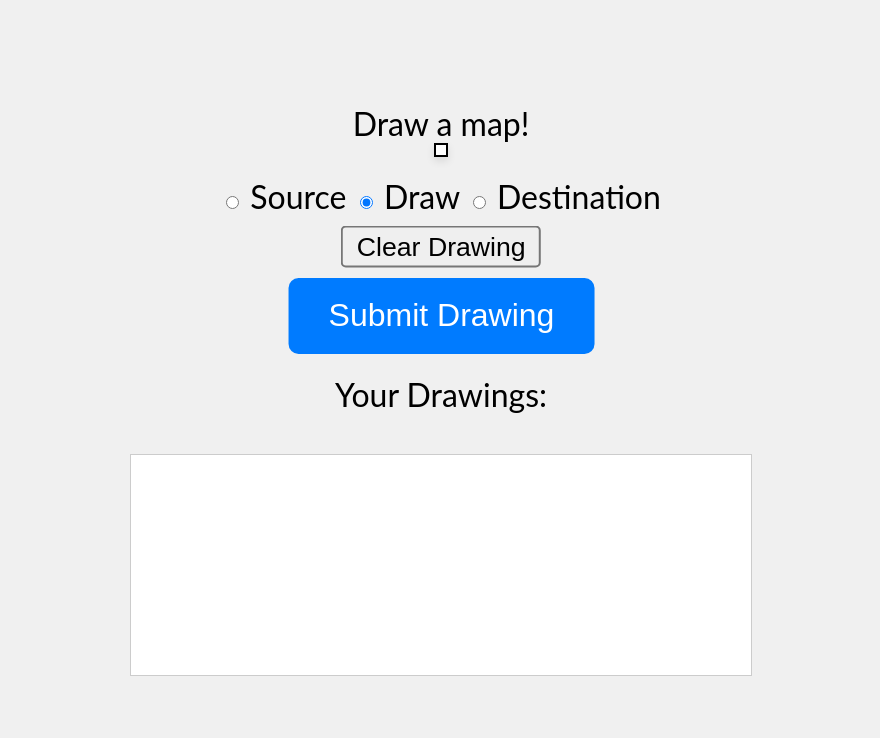
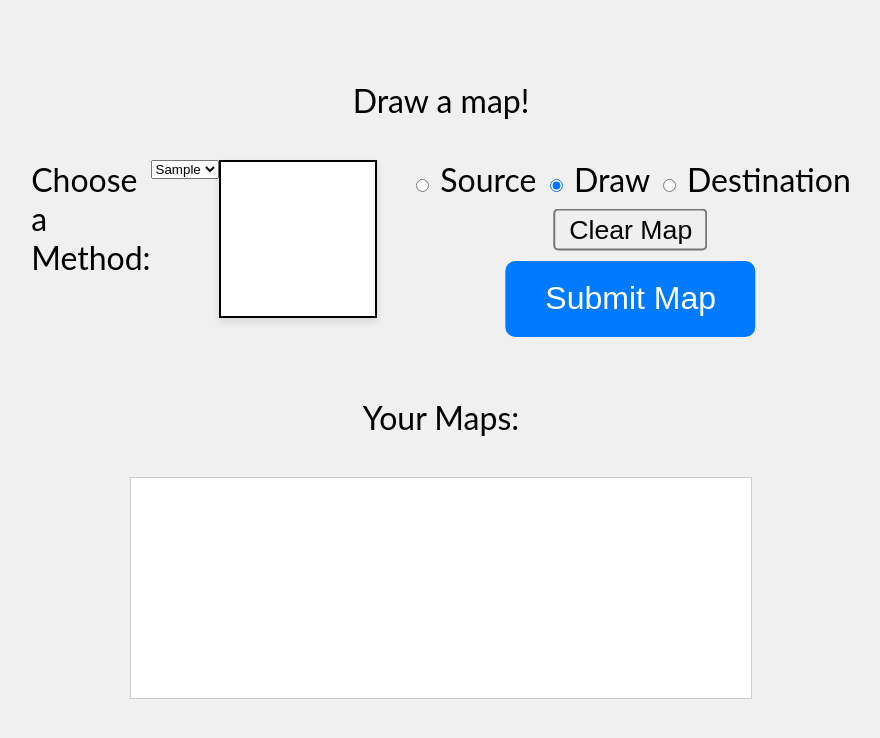
Before and after one commit to Michael-Brukson/AStar, a Flask app: template templates/index.html in a window 1280 px wide. Shown: the top 738 px of the page, without its empty margins (199-1079 px from the left). Run offline with Flask 3, Linux system fonts and the light colour scheme; the template is opened without the code that fills it: most values are stand-ins (such as "Sample title", 1, 10 or a date in 2020).

Commit message:
added checking for empty path in frontend, added different heuristic evaluating methods (chebyshev, manhattan), added passing through of h_method to frontend.

```diff
--- a/__init__.py
+++ b/__init__.py
@@ -12,7 +12,7 @@ from utils import Plotting
 def route_(app: Flask) -> routing.Map:
     @app.route('/', methods=['GET'])
     def index():
-        return render_template("index.html", canvas_dim = app.config['CANVAS_DIM'])
+        return render_template("index.html", canvas_dim = app.config['CANVAS_DIM'], h_methods = app.config['H_METHODS'])
 
     def save_file(file: FileStorage) -> str:
         if file.filename == '':
@@ -60,6 +60,7 @@ def create_app() -> Flask:
     app.config['UPLOAD_FOLDER'] = './mazes'
     app.config['ASTAR'] = AStar(**app.config['CANVAS_DIM'])
     app.config['PLOTTER'] = Plotting()
+    app.config['H_METHODS'] = ["euclidean", "manhattan", "chebyshev"]
 
     route_(app)
 
--- a/main.py
+++ b/main.py
@@ -29,7 +29,7 @@ def astar_tkinter(plotter: Plotting = Plotting()) -> None:
     grid, src, dest = plotter.from_image("mazes/2026-02-19T003933.795Z.png")
     print(f"{src} -> {dest}")
 
-    a: AStar = AStar(x=grid.shape[0], y=grid.shape[1])
+    a: AStar = AStar(*grid.shape)
 
     # Run the A* search algorithm
     path: np.ndarray = np.array(a.search(grid, src, dest))
--- a/static/css/index.css
+++ b/static/css/index.css
@@ -17,6 +17,18 @@ button{
 
 div {
     margin: 20px;
+    display: flex;
+    position: relative;
+}
+
+.vertical {
+    flex-direction: column;
+    overflow: hidden;
+}
+
+#h_method {
+    align-self: flex-start;
+    width: fit-content;
 }
 
 #drawingCanvas {
@@ -26,7 +38,7 @@ div {
     margin-bottom: 20px;
 }
 
-#submitDrawing {
+#submitMap {
     padding: 10px 20px;
     font-size: 16px;
     color: #fff;
@@ -35,15 +47,22 @@ div {
     border-radius: 5px;
     cursor: pointer;
     transition: background-color 0.3s ease;
+    align-self: center;
+    max-width: 75%;
 }
 
-#submitDrawing:hover {
+#submitMap:hover {
     background-color: #0056b3;
 }
 
-#submitDrawing:disabled {
+#submitMap:disabled {
     background-color: #ccc;
     cursor: not-allowed;
+}
+
+#clearMap{
+    align-self: center;
+    max-width: 100%;
 }
 
 #imagesContainer {
--- a/static/js/index.js
+++ b/static/js/index.js
@@ -2,8 +2,8 @@ const canvas = document.getElementById('drawingCanvas');
 const ctx = canvas.getContext('2d', { willReadFrequently: true });
 const drawingLabel = document.getElementById('drawingLabel');
 const imagesContainer = document.getElementById('imagesContainer');
-const submitDrawing = document.getElementById('submitDrawing');
-const clearDrawing = document.getElementById('clearDrawing');
+const submitMap = document.getElementById('submitMap');
+const clearMap = document.getElementById('clearMap');
 const radios = document.querySelectorAll('input[name="pencil"]');
 let drawing = false;
 
@@ -17,8 +17,8 @@ const RED = [255, 0, 0, 255];
 const BLUE = [0, 0, 255, 255];
 const COLORS = {"source":"red", "draw":"black", "destination":"blue"};
 
-submitDrawing.addEventListener('click', submitCanvas);
-clearDrawing.addEventListener('click', clearCanvas);
+submitMap.addEventListener('click', submitCanvas);
+clearMap.addEventListener('click', clearCanvas);
 
 canvas.addEventListener('mousedown', startDrawing);
 canvas.addEventListener('mouseup', stopDrawing);
@@ -174,7 +174,13 @@ async function submitCanvas(event) {
     imagesContainer.appendChild(img);
 
     const path = await sendImage(dataURL);
-    drawPath(path);
+
+    if (!isEmpty(path)){
+        drawPath(path);
+    }
+    else {
+        alert('destination is unreachable!');
+    }
 }
 
 function clearCanvas(event) {
--- a/templates/index.html
+++ b/templates/index.html
@@ -5,8 +5,19 @@
     <title>AStar Demo</title>
 </head>
 <body>
-    <label id="drawingLabel">Draw a map!</label>
+    <label for="drawingCanvas" id="drawingLabel">Draw a map!</label>
+    <div>
+        <div>
+            <label for="h_method">Choose a Method:</label>
+            <select id="h_method" name="h_method">
+                {% for h_method in h_methods %}
+                    <option value="{{ h_method }}">{{ h_method }}</option>
+                {% endfor %}
+            </select>
+
             <canvas id="drawingCanvas" width="{{ canvas_dim['width'] }}" height="{{ canvas_dim['height'] }}"></canvas>
+        </div>
+        <div class="vertical">
             <span id="radios">
                 <input type="radio" id="source" name="pencil" value="source">
                 <label for="source">Source</label>
@@ -15,9 +26,12 @@
                 <input type="radio" id="destination" name="pencil" value="destination">
                 <label for="destination">Destination</label>
             </span>
-    <button id="clearDrawing">Clear Drawing</button>
-    <button id="submitDrawing">Submit Drawing</button>
-    <div>Your Drawings:</div>
+
+            <button id="clearMap">Clear Map</button>
+            <button id="submitMap">Submit Map</button>
+        </div>
+    </div>
+    <div>Your Maps:</div>
     <div id="imagesContainer"></div>
     <script src="{{ url_for('static', filename='js/index.js') }}"></script>
 </body>
```
Also changed, not shown: AStar.py (+26 -6 lines). Lines whose indentation alone changed are shown as unchanged.
